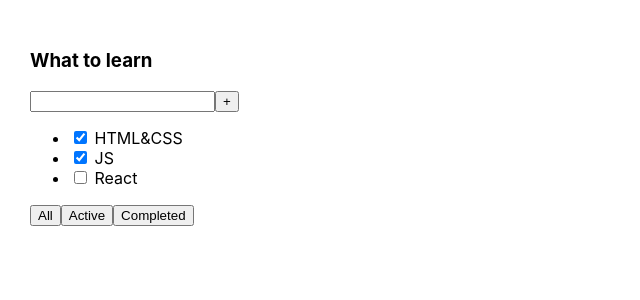
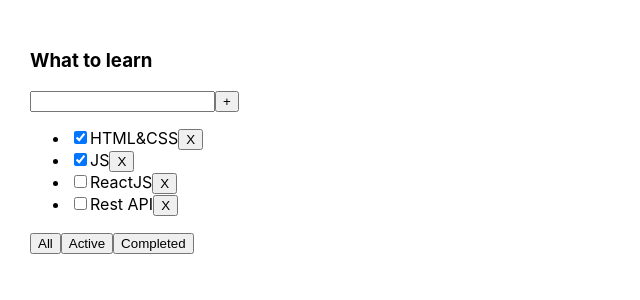
Before and after one commit to NatKhomich/task-manager, a React (Create React App) app: page / in a window 1280 px wide. Shown: the top 300 px of the page, without its empty margins (0-640 px from the left). Built offline with nearby package versions, Linux system fonts and the light colour scheme.

Commit message:
filter, map, useState

```diff
--- a/src/App.tsx
+++ b/src/App.tsx
@@ -1,27 +1,55 @@
-import React from 'react';
+import React, {useState} from 'react';
 import './App.css';
+import TodoList from './components/TodoList';
+import {v1} from 'uuid';
+
+export type TasksType = {
+    id: string
+    title: string
+    isDone: boolean
+}
+
+export type FilterPropsType = 'All' | 'Active' | 'Completed'
 
 function App() {
+
+    const [tasks, setTasks] = useState( [
+        { id: v1(), title: "HTML&CSS", isDone: true },
+        { id: v1(), title: "JS", isDone: true },
+        { id: v1(), title: "ReactJS", isDone: false },
+        { id: v1(), title: "Rest API", isDone: false }
+    ] )
+
+    const [filter, setFilter] = useState<FilterPropsType>('All')
+
+    let filterTask = tasks
+
+    if (filter === 'Active') {
+        filterTask =  tasks.filter( el => !el.isDone )
+    }
+    else if (filter === 'Completed') {
+        filterTask = tasks.filter( el => el.isDone )
+    }
+
+    const filteredTasks = ( buttonValue: FilterPropsType ) => {
+        setFilter(buttonValue)
+    }
+
+    const deleteTask = (taskID: string) => {
+       setTasks( tasks.filter( el => el.id !== taskID ))
+    }
+
+
     return (
-        <div className="App">
-            <div>
-                <h3>What to learn</h3>
-                <div>
-                    <input/>
-                    <button>+</button>
-                </div>
-                <ul>
-                    <li><input type="checkbox" checked={true}/> <span>HTML&CSS</span></li>
-                    <li><input type="checkbox" checked={true}/> <span>JS</span></li>
-                    <li><input type="checkbox" checked={false}/> <span>React</span></li>
-                </ul>
-                <div>
-                    <button>All</button>
-                    <button>Active</button>
-                    <button>Completed</button>
-                </div>
-            </div>
+        <div className={'App'}>
+            <TodoList tasks={filterTask}
+                      title={'What to learn'}
+                      deleteTask={deleteTask}
+                      filteredTasks={filteredTasks}
+
+            />
         </div>
+
     );
 }
 
--- /dev/null
+++ b/src/components/TodoList.tsx
@@ -0,0 +1,45 @@
+import React from 'react';
+import {FilterPropsType, TasksType} from '../App';
+
+type TodoListType = {
+    tasks: TasksType[]
+    title: string
+    deleteTask: (taskID: string)=> void
+    filteredTasks: (buttonValue: FilterPropsType)=> void
+}
+
+const TodoList = (props: TodoListType) => {
+    return (
+        <div>
+            <h3>{props.title}</h3>
+            <div>
+                <input/>
+                <button>+</button>
+            </div>
+            <ul>
+                {props.tasks.map( el => {
+
+                    const deleteTaskHandler = () => {
+                        props.deleteTask(el.id)
+                    }
+
+                    return (
+                        <li key={el.id}>
+                            <input type="checkbox" checked={el.isDone}/>
+                            <span>{el.title}</span>
+                            <button onClick={deleteTaskHandler}> X </button>
+                        </li>
+                    )
+
+                })}
+            </ul>
+            <div>
+                <button onClick={ ()=> {props.filteredTasks('All')} }>All</button>
+                <button onClick={ ()=> {props.filteredTasks('Active')} }>Active</button>
+                <button onClick={ ()=> {props.filteredTasks('Completed')} }>Completed</button>
+            </div>
+        </div>
+    );
+};
+
+export default TodoList;
```
Also changed, not shown: src/logo.svg (deleted).
